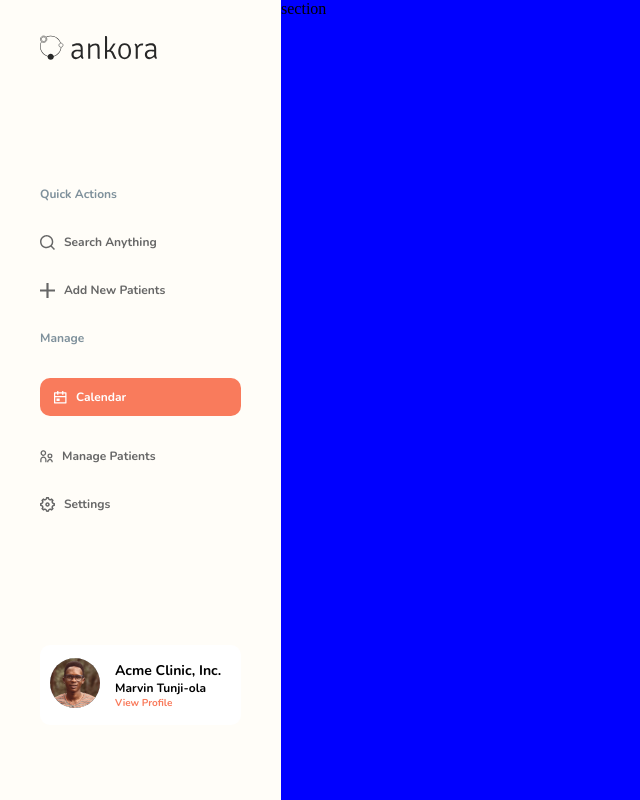
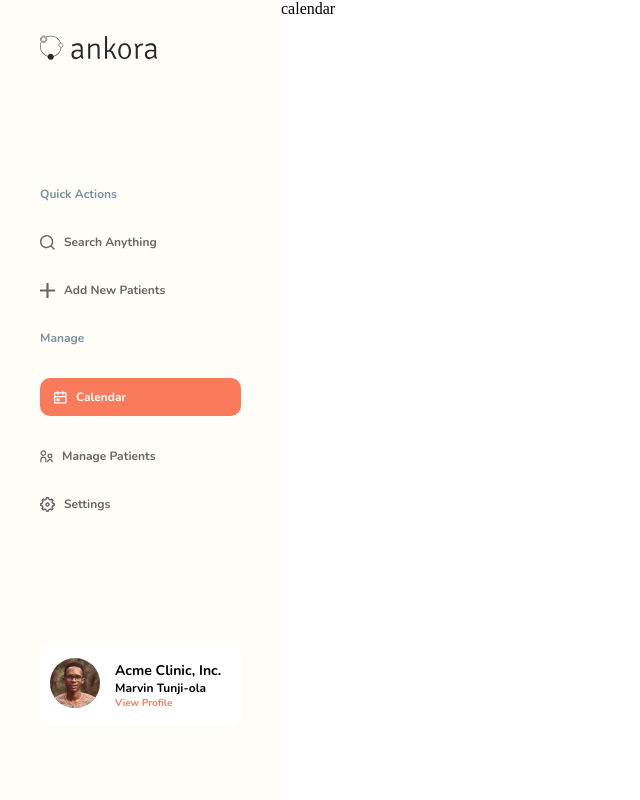
Before and after one commit to giftdavid101/appointment-schedular, a React (Create React App) app: page / in a window 1280 px wide. Shown: the top 800 px of the page, without its empty margins (0-640 px from the left). Built offline with nearby package versions, Linux system fonts and the light colour scheme; a web font is replaced by a local one.

Commit message:
feat: add Routes, create managePatients, Calendar, Settings, notFound pages.

```diff
--- a/src/App.tsx
+++ b/src/App.tsx
@@ -1,16 +1,25 @@
-import React from 'react';
+import React, { lazy, Suspense } from 'react';
+import { Route, Switch } from 'react-router-dom';
 import './App.css';
 import DashboardLayout from './layout/dashboardLayout';
+import Notfound from './pages/notfound';
+import Calendar from './pages/manage/calendar';
+
+const ManagePatients = lazy(() => import('./pages/manage/managePatients'));
+const Settings = lazy(() => import('./pages/manage/settings'));
 
 function App() {
   return (
     <div className="App">
       <DashboardLayout>
-        <div>
-          <div style={{ height: 1000, background: 'blue' }}>section</div>
-          <div style={{ height: 1000, background: 'grey' }}>section</div>
-          <div style={{ height: 1000, background: 'cyan' }}>section</div>
-        </div>
+        <Suspense fallback={<div style={{ background: 'red' }}>Loading ankora...</div>}>
+          <Switch>
+            <Route exact path={'/patients'} component={ManagePatients} />
+            <Route exact path={'/settings'} component={Settings} />
+            <Route exact path={'/'} component={Calendar} />
+            <Route path={'*'} component={Notfound} />
+          </Switch>
+        </Suspense>
       </DashboardLayout>
     </div>
   );
--- /dev/null
+++ b/src/pages/manage/calendar.tsx
@@ -0,0 +1,7 @@
+import React from 'react';
+
+const Calendar = () => {
+  return <div>calendar</div>;
+};
+
+export default Calendar;
--- /dev/null
+++ b/src/pages/manage/managePatients.tsx
@@ -0,0 +1,7 @@
+import React from 'react';
+
+const ManagePatients = () => {
+  return <div>manage patients</div>;
+};
+
+export default ManagePatients;
--- /dev/null
+++ b/src/pages/manage/settings.tsx
@@ -0,0 +1,7 @@
+import React from 'react';
+
+const Settings = () => {
+  return <div>settings</div>;
+};
+
+export default Settings;
--- /dev/null
+++ b/src/pages/notfound.tsx
@@ -0,0 +1,7 @@
+import React from 'react';
+
+const Notfound = () => {
+  return <div>not found</div>;
+};
+
+export default Notfound;
```
Also changed, not shown: src/pages/quickActions/newPatient.tsx (added, +7 -0 lines).
